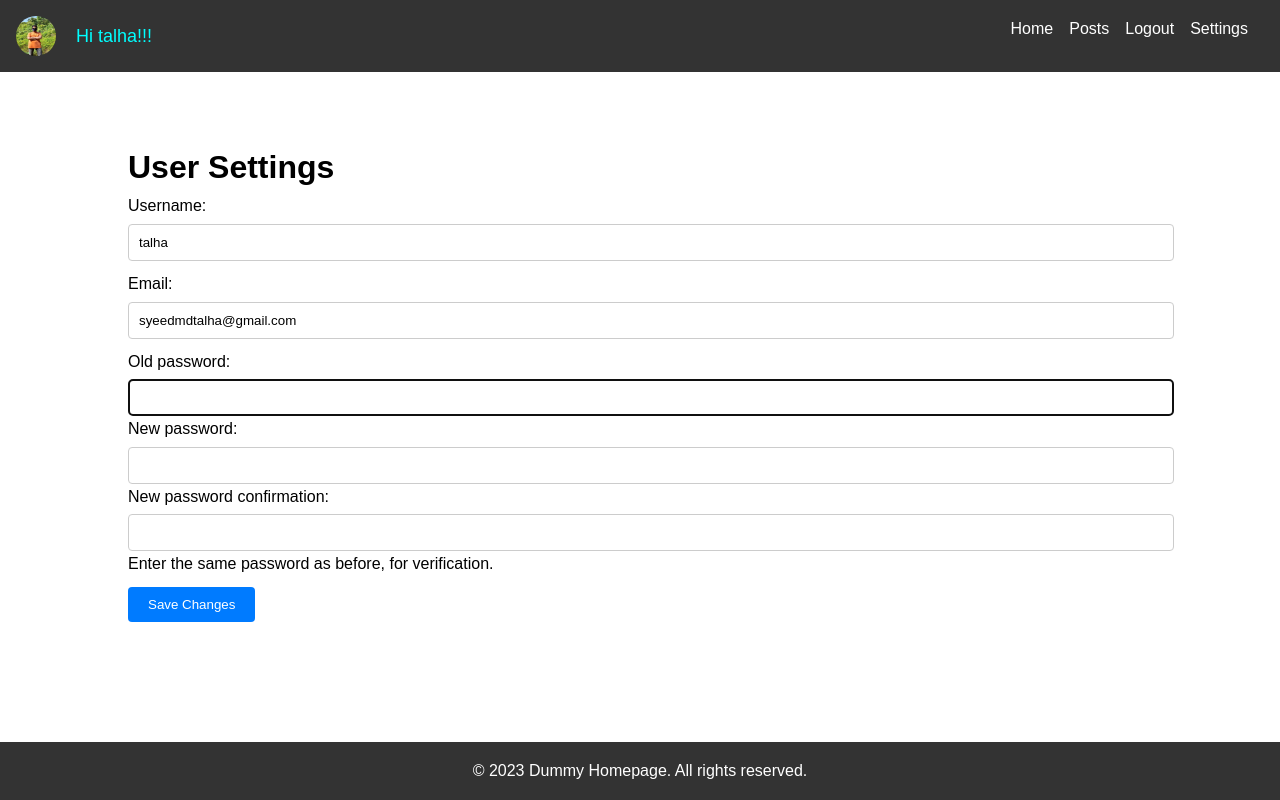
After one commit to Syeed-MD-Talha/Blog-Post-using-Django, a Django app: page /update_profile/ in a window 1280 px wide. The commit adds this page. Run offline with Django 5.2, Linux system fonts and the light colour scheme; a user stored in the database is signed in.

Commit message:
changing password, username and others

```diff
--- a/root/authentication/forms.py
+++ b/root/authentication/forms.py
@@ -1,6 +1,6 @@
 from django import forms
 from django.contrib.auth.models import User
-from django.contrib.auth.forms import UserCreationForm
+from django.contrib.auth.forms import UserCreationForm,PasswordChangeForm
 
 class RegisterForm(UserCreationForm):
     class Meta:
@@ -12,3 +12,21 @@ class RegisterForm(UserCreationForm):
 class LoginForm(forms.Form):
     username=forms.CharField(max_length=200)
     password=forms.CharField(max_length=200,widget=forms.PasswordInput)
+
+
+
+class UsernameUpdate(forms.ModelForm):
+    username=forms.CharField()
+    class Meta:
+        model=User
+        fields=['username']
+
+
+class EmailUpdateForm(forms.ModelForm):
+    email=forms.EmailField()
+    class Meta:
+        model=User
+        fields=['email']
+
+class PasswordUpdateForm(PasswordChangeForm):
+    pass
--- a/root/authentication/urls.py
+++ b/root/authentication/urls.py
@@ -6,6 +6,7 @@ urlpatterns = [
     path('signup/',views.sign_up,name='signup_page'),
     path('login/',views.log_in,name='login_page'),
     path('logout/',views.log_out,name='logout_page'),
+    path('update_profile/',views.update_profile,name='update_profile'),
     path('',views.home_page,name='home_page')
 
 ]
--- a/root/authentication/views.py
+++ b/root/authentication/views.py
@@ -1,7 +1,8 @@
 from django.shortcuts import render,redirect
-from .forms import RegisterForm,LoginForm
+from .forms import RegisterForm,LoginForm,EmailUpdateForm,PasswordUpdateForm,UsernameUpdate
 from django.contrib.auth import login,logout,authenticate
 from django.contrib import messages
+from django.contrib.auth.decorators import login_required
 
 # Create your views here.
 def home_page(request):
@@ -53,3 +54,33 @@ def log_in(request):
 def log_out(request):
      logout(request)
      return redirect('login_page')
+
+
+
+
+@login_required
+def update_profile(request):
+    if request.method == 'POST':
+        username_form = UsernameUpdate(request.POST, instance=request.user)
+        email_form = EmailUpdateForm(request.POST, instance=request.user)
+        password_form = PasswordUpdateForm(request.user, request.POST)
+
+        if email_form.is_valid() and password_form.is_valid() and username_form.is_valid():
+            username_form.save()
+            email_form.save()
+            password_form.save()
+            messages.success(request, 'Your profile was successfully updated!')
+            return redirect('home_page')
+        else:
+            messages.error(request, 'Please correct the errors below.')
+    else:
+        username_form = UsernameUpdate(instance=request.user)
+        email_form = EmailUpdateForm(instance=request.user)
+        password_form = PasswordUpdateForm(request.user)
+
+    context = {
+        'username_form': username_form,
+        'email_form': email_form,
+        'password_form': password_form,
+    }
+    return render(request, 'profile_update.html', context)
--- a/root/static/css/home.css
+++ b/root/static/css/home.css
@@ -26,6 +26,7 @@ header {
 nav ul {
     list-style-type: none;
     display: flex;
+    float: right;
 }
 
 nav ul li {
@@ -71,3 +72,23 @@ footer {
     padding: 1rem;
     margin-top: auto; /* Push the footer to the bottom */
 }
+
+
+
+
+.profile_image{
+   width: 20%;
+   display: flex;
+   gap: 20px;
+   align-items: center;
+}
+.profile_image  img{
+    width: 40px;
+    height: 40px;
+    border-radius: 100%;
+}
+
+.navBar{
+    display: flex;
+    justify-content: space-between;
+}
--- /dev/null
+++ b/root/static/css/profile_update.css
@@ -0,0 +1,55 @@
+body {
+    font-family: Arial, sans-serif;
+}
+
+.container {
+    width: 80%;
+    margin: auto;
+    padding: 20px;
+}
+
+.setting {
+    margin-bottom: 10px;
+}
+
+.profile-avatar {
+    width: 100px;
+    height: 100px;
+    border-radius: 50%;
+    object-fit: cover;
+    display: block;
+    margin-bottom: 10px;
+}
+
+.setting label {
+    display: block;
+    margin-bottom: 5px;
+}
+
+.setting input[type="text"],
+.setting input[type="email"] {
+    width: 100%;
+    padding: 10px;
+    border: 1px solid #ccc;
+    border-radius: 4px;
+}
+
+.setting input[type="password"] {
+    width: 100%;
+    padding: 10px;
+    border: 1px solid #ccc;
+    border-radius: 4px;
+}
+
+button {
+    background-color: #007bff;
+    color: white;
+    padding: 10px 20px;
+    border: none;
+    border-radius: 4px;
+    cursor: pointer;
+}
+
+button:hover {
+    background-color: #0056b3;
+}
--- a/root/templates/base.html
+++ b/root/templates/base.html
@@ -12,8 +12,13 @@
 <body>
     <header>
         <nav>
+            <div class="navBar">
             {% if request.user.is_authenticated %}
-            <p style="color:cyan;font-size:large;">Hi {{request.user.username}}!!! </p> <br>
+            <div class="profile_image">
+                <img src='{% static "images/profile.jpg" %}' alt="">
+                <p style="color:cyan;font-size:large;">Hi {{request.user.username}}!!! </p> <br>
+            </div>
+
             {% endif %}
             <ul>
                 <li><a href="{% url 'home_page' %}">Home</a></li>
@@ -22,10 +27,12 @@
 
                 {% if request.user.is_authenticated %}
                  <li><a href="{% url 'logout_page' %}">Logout</a></li>
+                 <li><a href="{% url 'update_profile' %}">Settings</a></li>
                  {% else %}
                  <li><a href="{% url 'login_page' %}">Login</a> / <a href="{% url 'signup_page' %}">SignUp</a></li>
                  {% endif %}
             </ul>
+        </div>
         </nav>
     </header>
 
--- /dev/null
+++ b/root/templates/profile_update.html
@@ -0,0 +1,39 @@
+{% extends "base.html" %}
+{% load static %}
+
+{% block style %}
+<link rel="stylesheet" href='{% static "css/home.css" %}'>
+<link rel="stylesheet" href='{% static "css/profile_update.css" %}'>
+<style>
+  .errorlist {
+      color: red;
+  }
+</style>
+{% endblock style %}
+
+
+{% block content %}
+
+<div class="container">
+  <h1>User Settings</h1>
+  <form action="" method="post" enctype="multipart/form-data" novalidate>
+      {% csrf_token %}
+
+
+
+      <!-- {{password_form.as_p}} -->
+      <div class="setting">{{username_form}}</div>
+      <div class="setting">{{email_form}}</div>
+      <div class="setting">{{password_form.as_p}}</div>
+
+
+      <!-- <div class="setting">
+          <label for="profile-photo">Profile Picture:</label>
+          <img id="profile-preview" src="default_profile_picture.jpg" alt="Profile Preview" class="profile-avatar">
+          <input type="file" id="profile-photo" name="profile_photo" accept="image/*" onchange="previewProfileImage(event)">
+      </div> -->
+      <button type="submit">Save Changes</button>
+  </form>
+</div>
+
+{% endblock content %}
```
Also changed, not shown: root/root/settings.py (+12 -12 lines), root/db.sqlite3, root/static/images/profile.jpg (added).
